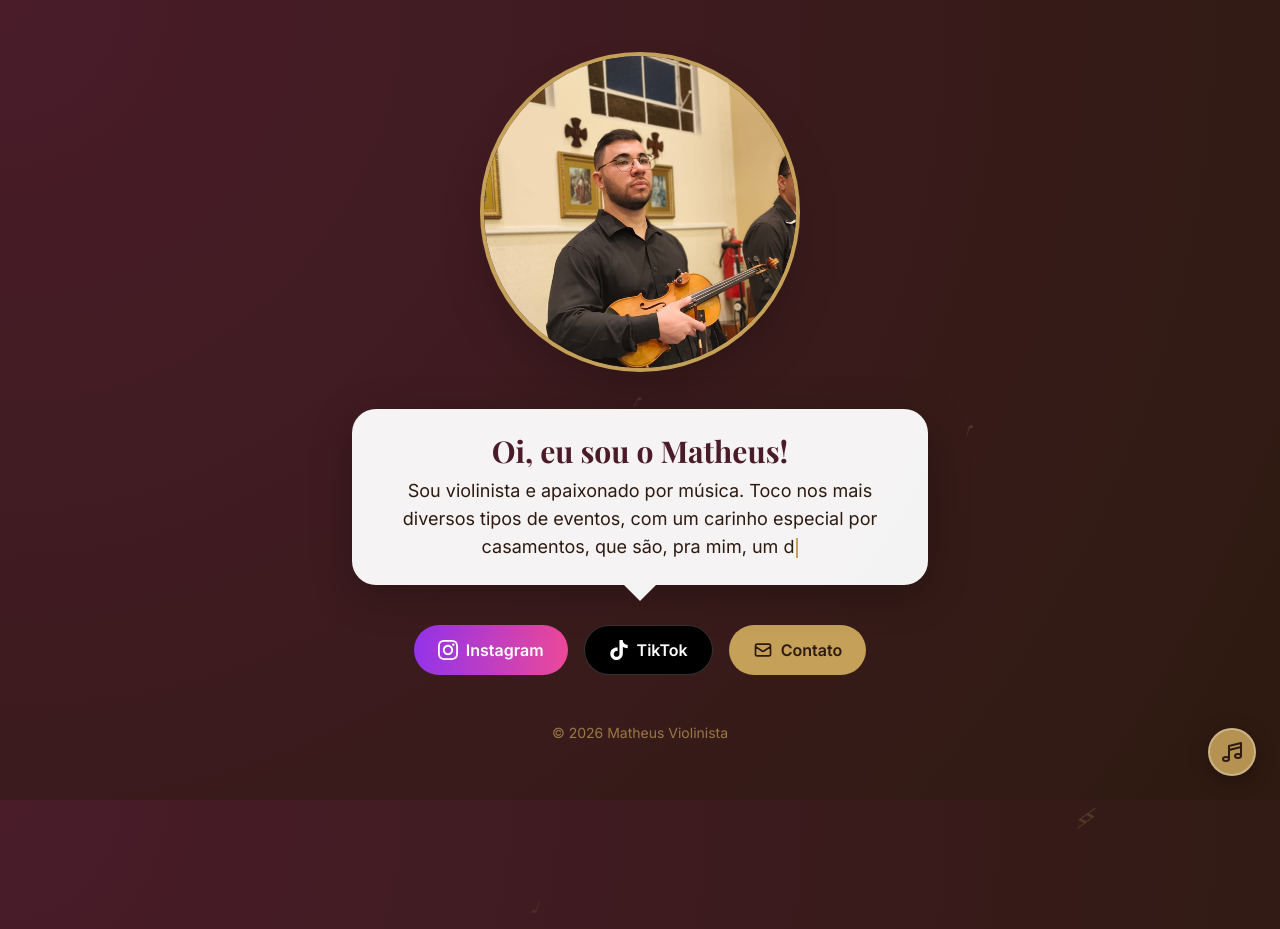
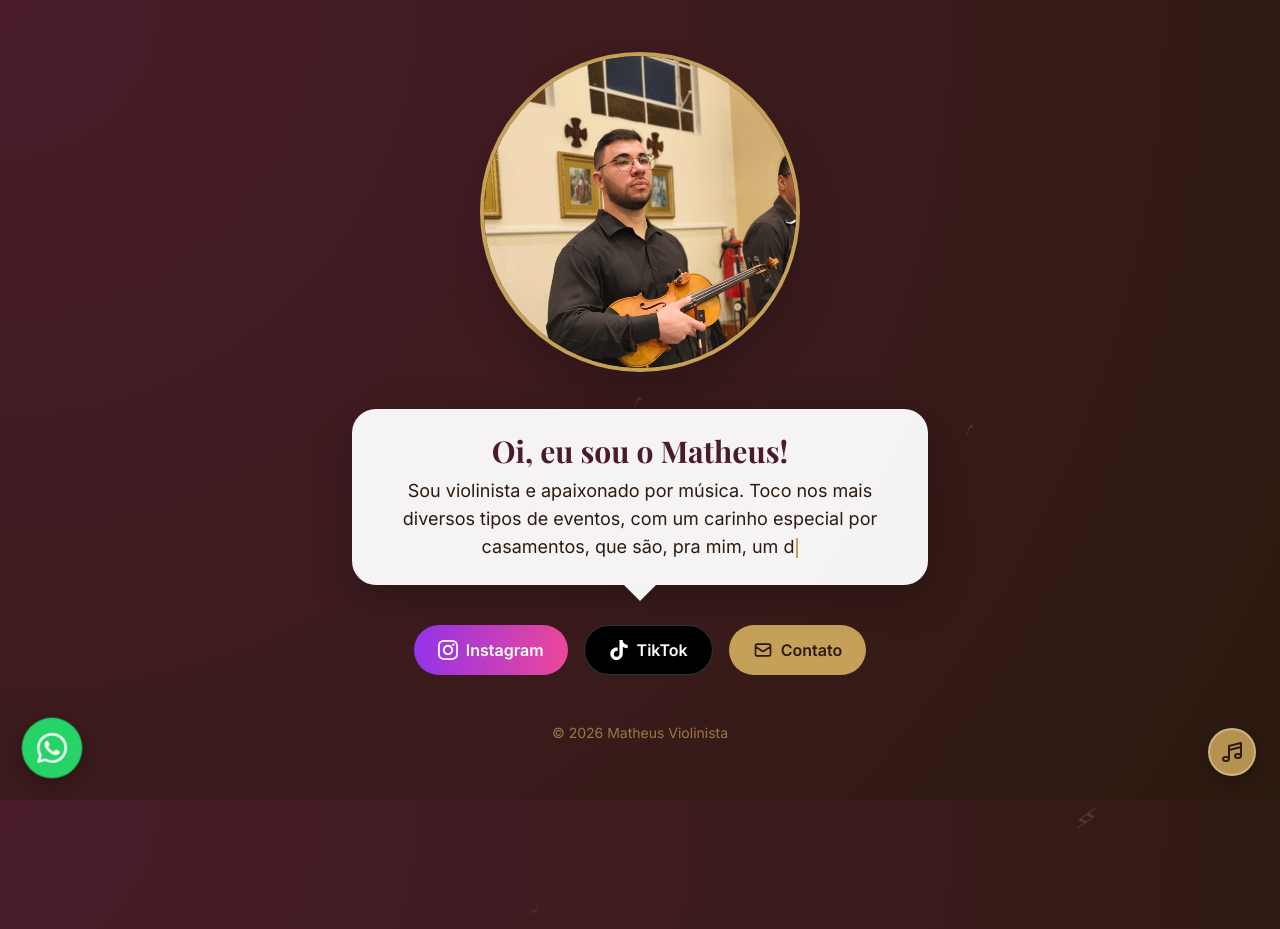
Before and after one commit to godofledo2/mviolino, a plain HTML site: page index.html in a window 1280 px wide. Drawn offline with nearby package versions, Linux system fonts and the light colour scheme.

Commit message:
Update index.html

```diff
--- a/index.html
+++ b/index.html
@@ -320,5 +320,42 @@
     // Iniciar
     typeWriter();
   </script>
+
+  <!-- Botão flutuante do WhatsApp -->
+<a href="https://wa.me/5516999999999?text=Oi%2C%20Matheus!%20Vi%20seu%20site%20e%20queria%20um%20or%C3%A7amento%20para%20violino%20em%20um%20evento." target="_blank" rel="noopener" class="whatsapp-btn" aria-label="Enviar mensagem no WhatsApp">
+  <svg class="w-7 h-7" fill="currentColor" viewBox="0 0 24 24">
+    <path d="M17.472 14.382c-.297-.149-1.758-.867-2.03-.967-.273-.099-.471-.148-.67.15-.197.297-.767.966-.94 1.164-.173.199-.347.223-.644.075-.297-.15-1.255-.463-2.39-1.475-.883-.788-1.48-1.761-1.653-2.059-.173-.297-.018-.458.13-.606.134-.133.298-.347.446-.52.149-.174.198-.298.298-.497.099-.198.05-.371-.025-.52-.075-.149-.669-1.612-.916-2.207-.242-.579-.487-.5-.669-.51-.173-.008-.371-.01-.57-.01-.198 0-.52.074-.792.372-.272.297-1.04 1.016-1.04 2.479 0 1.462 1.065 2.875 1.213 3.074.149.198 2.096 3.2 5.077 4.487.709.306 1.262.489 1.694.625.712.227 1.36.195 1.871.118.571-.085 1.758-.719 2.006-1.413.248-.694.248-1.289.173-1.413-.074-.124-.272-.198-.57-.347m-5.421 7.403h-.004a9.87 9.87 0 01-5.031-1.378l-.361-.214-3.741.982.998-3.648-.235-.374a9.86 9.86 0 01-1.51-5.26c.001-5.45 4.436-9.884 9.888-9.884 2.64 0 5.122 1.03 6.988 2.898a9.825 9.825 0 012.893 6.994c-.003 5.45-4.437 9.884-9.885 9.884m8.413-18.297A11.815 11.815 0 0012.05 0C5.495 0 .16 5.335.157 11.892c0 2.096.547 4.142 1.588 5.945L.057 24l6.305-1.654a11.882 11.882 0 005.683 1.448h.005c6.554 0 11.89-5.335 11.893-11.893a11.821 11.821 0 00-3.48-8.413Z"/>
+  </svg>
+</a>
+
+<style>
+  .whatsapp-btn {
+    position: fixed;
+    bottom: 1.5rem;
+    left: 1.5rem;
+    z-index: 50;
+    width: 3.5rem;
+    height: 3.5rem;
+    border-radius: 50%;
+    background: #25D366;
+    color: white;
+    display: flex;
+    align-items: center;
+    justify-content: center;
+    cursor: pointer;
+    transition: all 0.3s ease;
+    box-shadow: 0 4px 20px rgba(0, 0, 0, 0.3);
+    animation: pulseWhats 2s infinite;
+  }
+  .whatsapp-btn:hover {
+    transform: scale(1.1);
+    box-shadow: 0 8px 28px rgba(37, 211, 102, 0.4);
+  }
+  @keyframes pulseWhats {
+    0%, 100% { transform: scale(1); }
+    50% { transform: scale(1.08); }
+  }
+</style>
+
 </body>
 </html>
```
